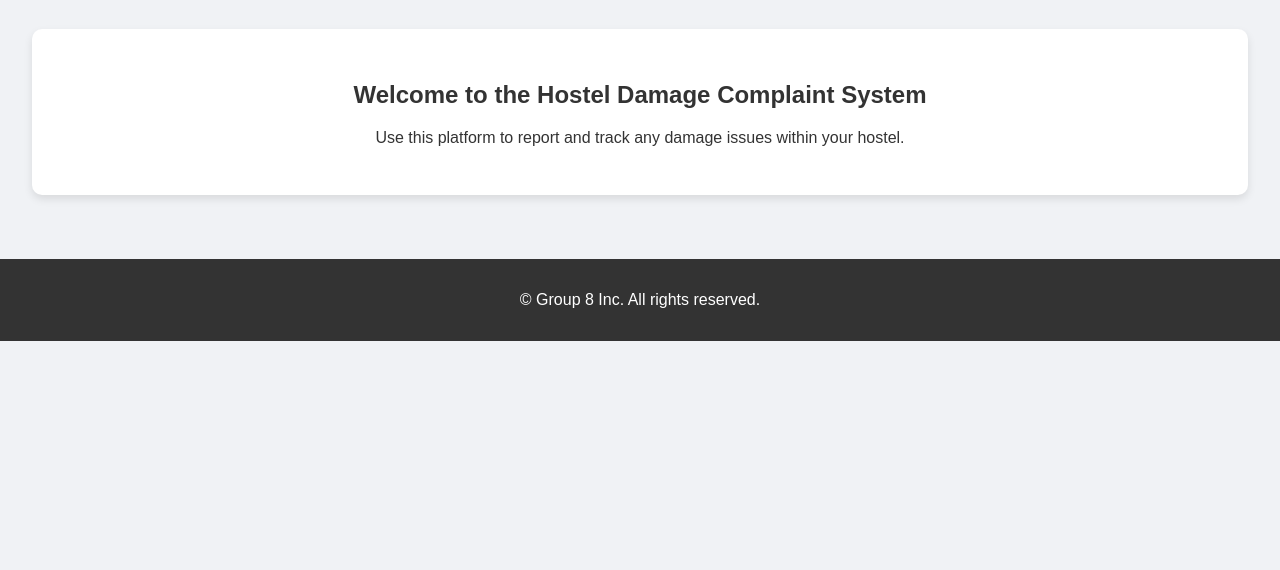
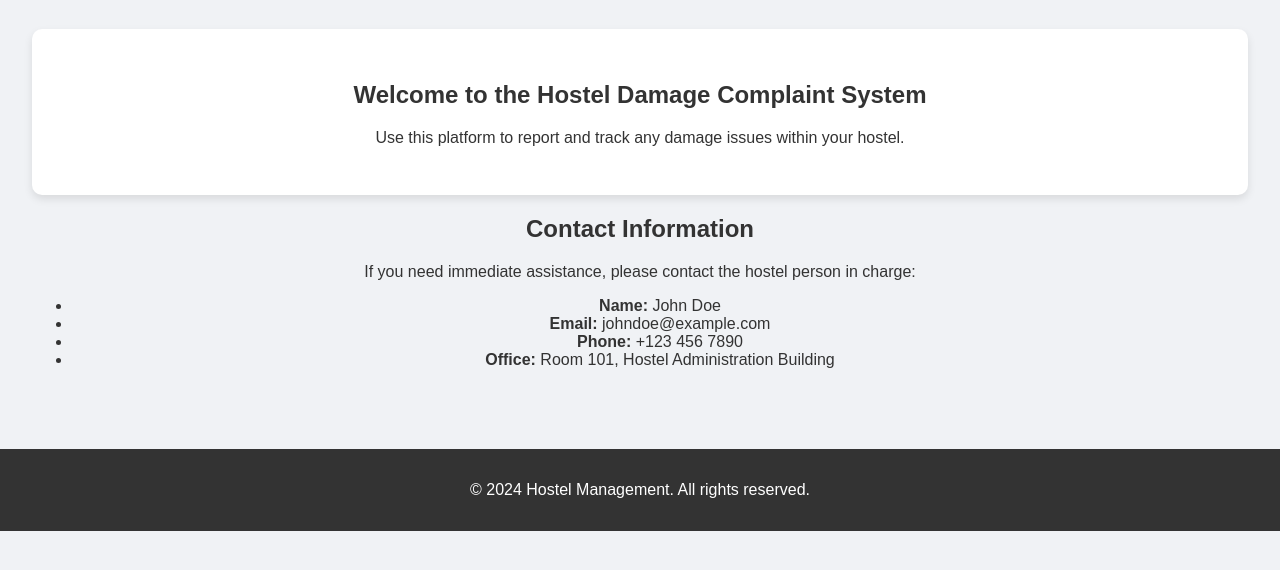
Before and after one commit to azizben345/mockup_pwp_v2, a plain HTML site: page index.html in a window 1280 px wide. Shown: the part 122-692 px from the top of the page. Drawn offline with Linux system fonts and the light colour scheme.

Commit message:
Update index.html
added ctc info

```diff
--- a/index.html
+++ b/index.html
@@ -22,9 +22,19 @@
             <h2>Welcome to the Hostel Damage Complaint System</h2>
             <p>Use this platform to report and track any damage issues within your hostel.</p>
         </section>
+        <section class="contact-section">
+            <h2>Contact Information</h2>
+            <p>If you need immediate assistance, please contact the hostel person in charge:</p>
+            <ul>
+                <li><strong>Name:</strong> John Doe</li>
+                <li><strong>Email:</strong> johndoe@example.com</li>
+                <li><strong>Phone:</strong> +123 456 7890</li>
+                <li><strong>Office:</strong> Room 101, Hostel Administration Building</li>
+            </ul>
+        </section>
     </main>
     <footer>
-        <p>&copy; Group 8 Inc. All rights reserved.</p>
+        <p>&copy; 2024 Hostel Management. All rights reserved.</p>
     </footer>
     <script src="js/script.js"></script>
 </body>
```
